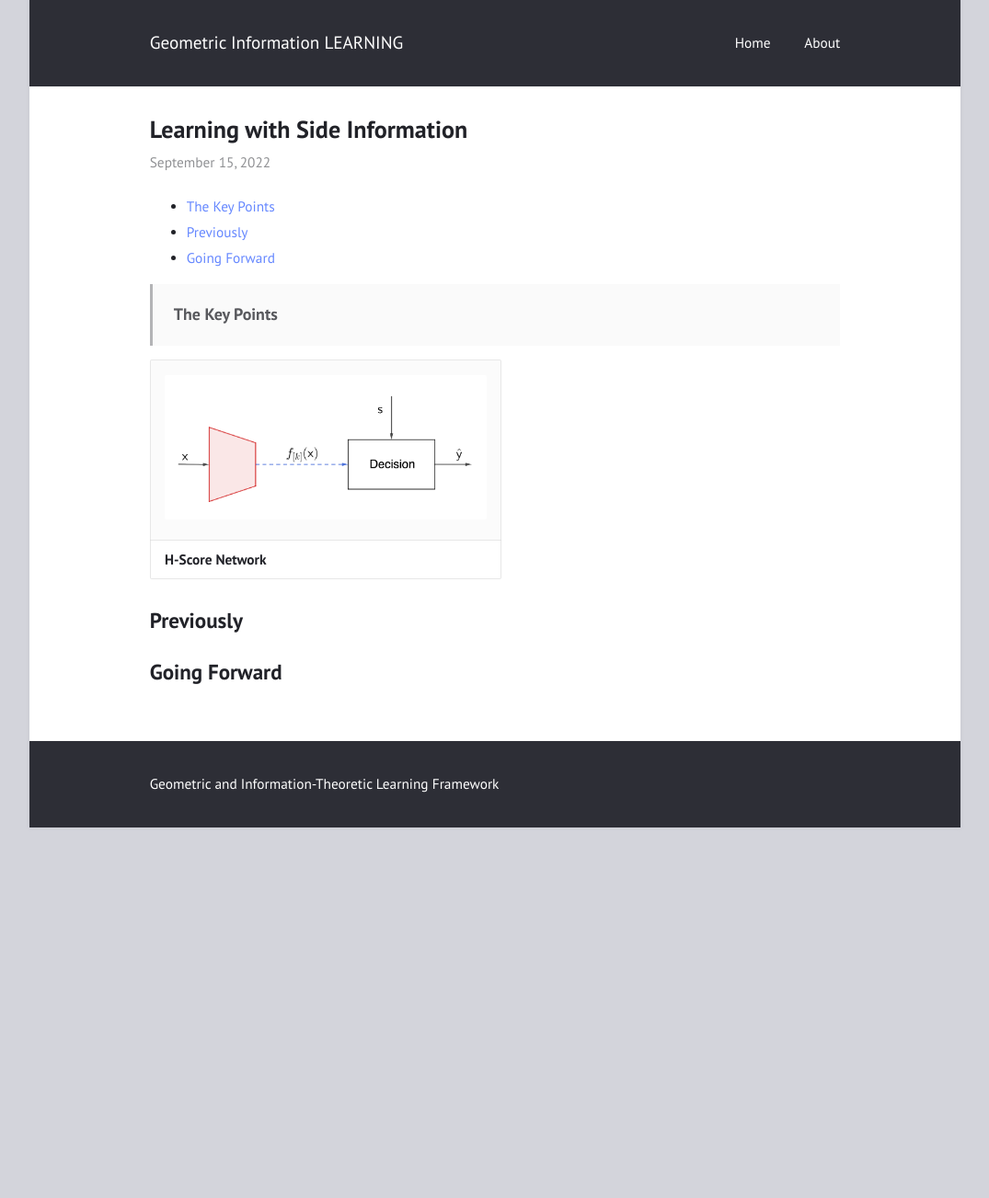
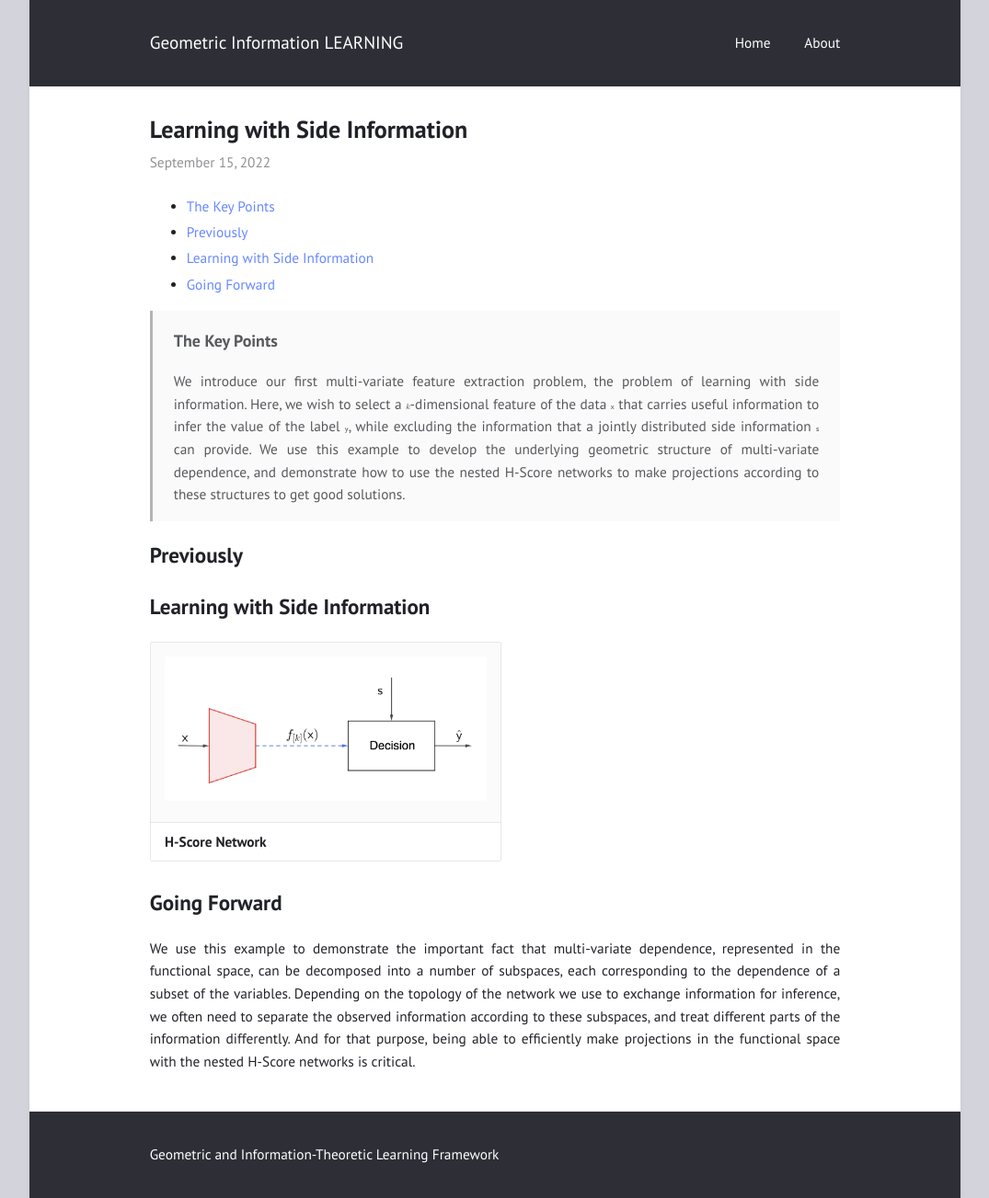
Before and after one commit to gilearning/gilearning.github.io, a Jekyll site: the page built from _posts/2022-09-15-SideInfo.md, in a window 1280 px wide. Shown: the whole page at 92% size, without its empty margins (102-1177 px from the left). Built offline with Jekyll 4.4.1, drawn with Linux system fonts in a browser that asks for light colours; formulas are drawn with MathJax 3; before the commit the page ends 900 px from its top, so only the background shows below that.

Commit message:
starting sideinfo, need to prepare figures

```diff
--- a/_posts/2022-09-15-SideInfo.md
+++ b/_posts/2022-09-15-SideInfo.md
@@ -9,12 +9,16 @@ layout: post
 {:toc}
 
 > ### The Key Points
->
+>  We introduce our first  multi-variate feature extraction problem, the problem of learning with side information. Here, we wish to select a $k$-dimensional feature of the data $\mathsf x$ that carries useful information to infer the value of the label $\mathsf y$, while excluding the information that a jointly distributed side information $\mathsf s$ can provide. We use this example to develop the underlying geometric structure of multi-variate dependence, and demonstrate how to use the nested H-Score networks to make projections according to these structures to get good solutions.
 
+## Previously
+
+
+
+## Learning with Side Information
 
 |![test image](/assets/sideinfo.png){: width="350" }|
 |<b> H-Score Network </b>|
 
-## Previously
-
 ## Going Forward
+We use this example to demonstrate the important fact that multi-variate dependence, represented in the functional space, can be decomposed into a number of subspaces, each corresponding to the dependence of a subset of the variables. Depending on the topology of the network we use to exchange information for inference, we often need to separate the observed information according to these subspaces, and treat different parts of the information differently. And for that purpose, being able to efficiently make projections in the functional space with the nested H-Score networks is critical.
```
